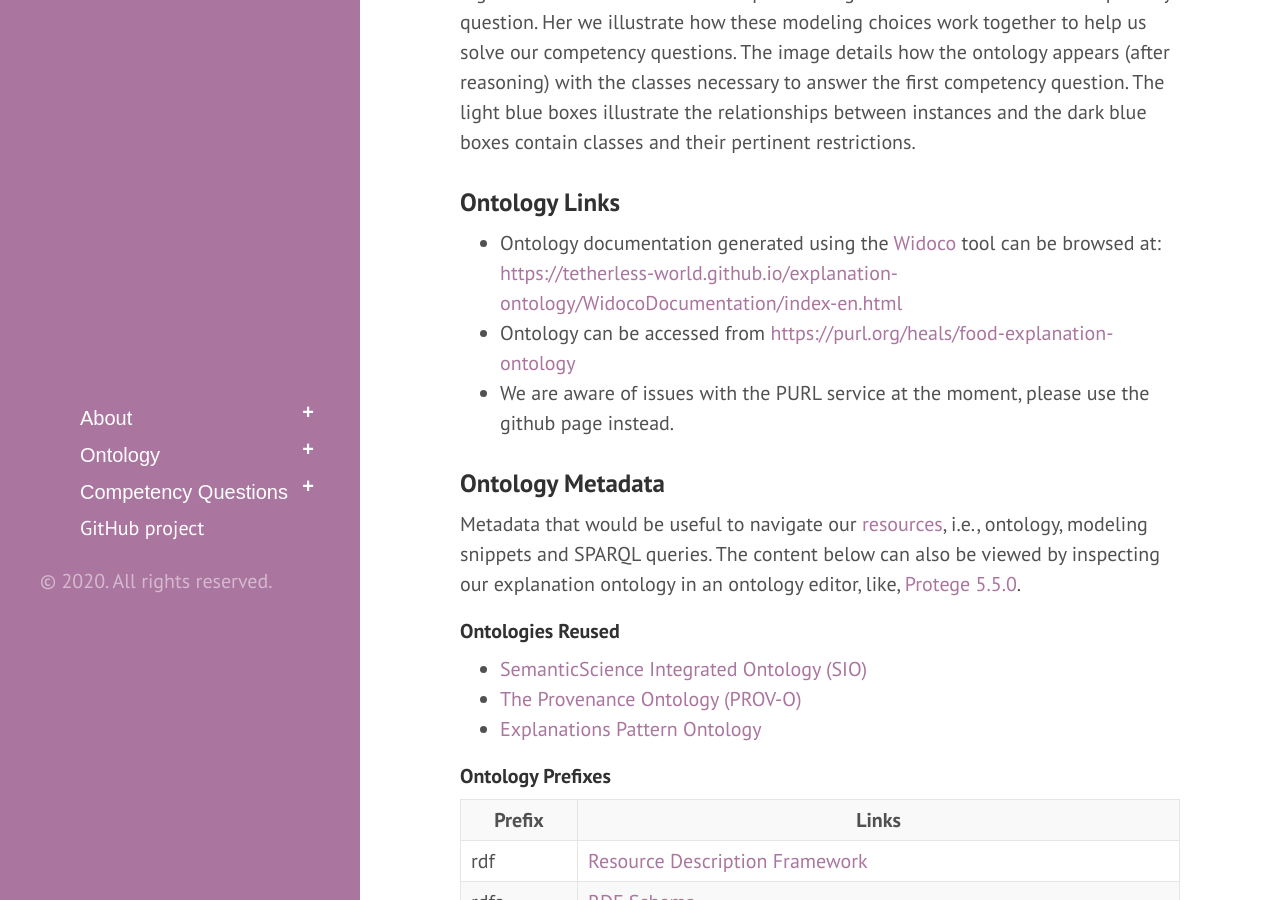
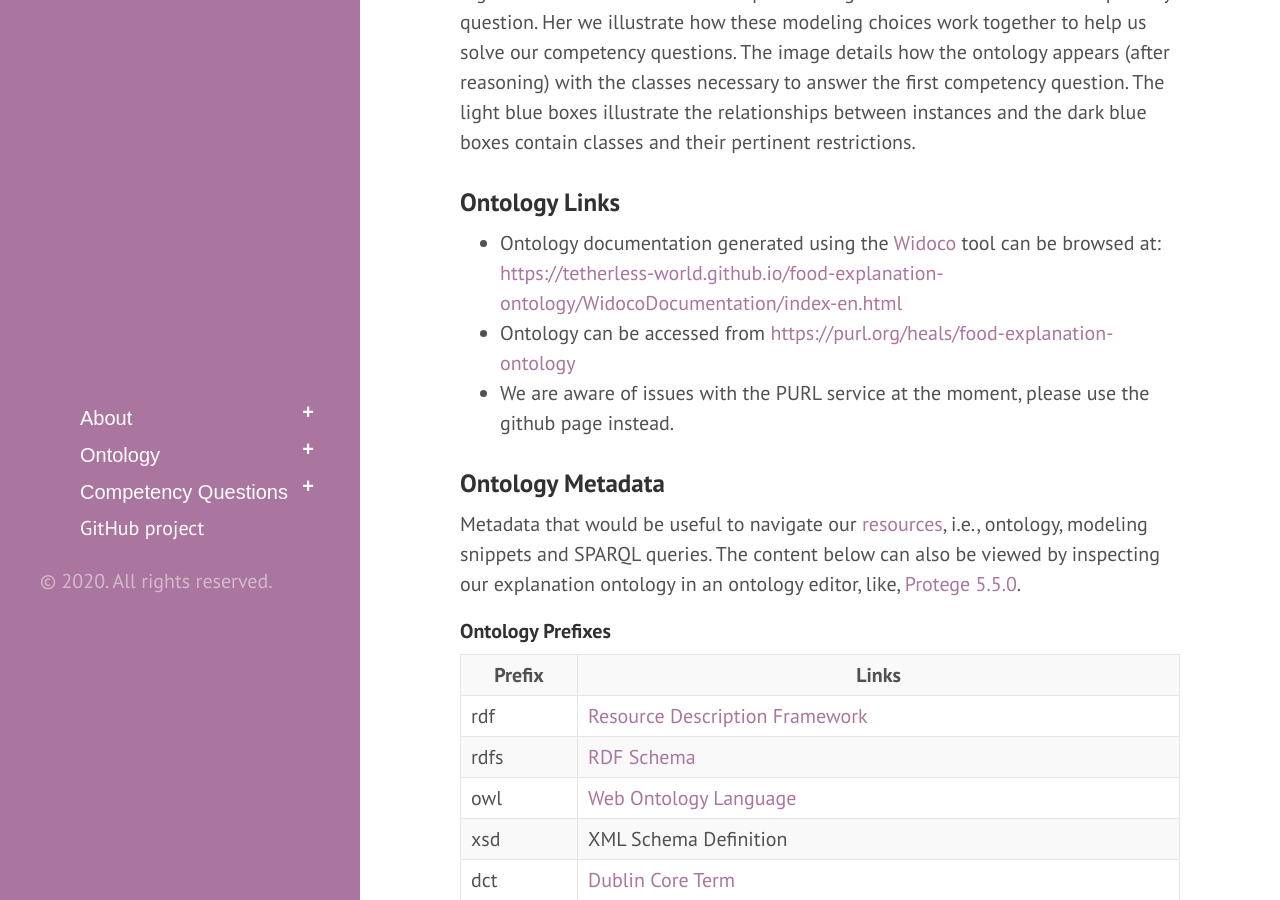
Before and after one commit to tetherless-world/food-expanation-ontology, a Jekyll site: the page built from ontology.md, in a window 1280 px wide and 900 px high, scrolled down 1884 px. Built offline with Jekyll 4.4.1, drawn with Linux system fonts in a browser that asks for light colours; Markdown is read by kramdown in place of the engine named in the settings.

Commit message:
Update ontology.md

```diff
--- a/ontology.md
+++ b/ontology.md
@@ -27,8 +27,8 @@ title: Food Explanation Ontology
 
   <h3 id="ontologylinks">Ontology Links</h3>
   <ul>
-  <li>Ontology documentation generated using the <a href="https://github.com/dgarijo/Widoco">Widoco</a> tool can be browsed at: <a href="https://tetherless-world.github.io/explanation-ontology/WidocoDocumentation/index-en.html">https://tetherless-world.github.io/explanation-ontology/WidocoDocumentation/index-en.html</a></li>
-  <li>Ontology can be accessed from <a href="https://purl.org/heals/eo">https://purl.org/heals/food-explanation-ontology</a></li>
+  <li>Ontology documentation generated using the <a href="https://github.com/dgarijo/Widoco">Widoco</a> tool can be browsed at: <a href="https://tetherless-world.github.io/explanation-ontology/WidocoDocumentation/index-en.html">https://tetherless-world.github.io/food-explanation-ontology/WidocoDocumentation/index-en.html</a></li>
+  <li>Ontology can be accessed from <a href="https://purl.org/heals/food-explanation-ontology/">https://purl.org/heals/food-explanation-ontology</a></li>
   <li class="note">We are aware of issues with the PURL service at the moment, please use the github page instead. </li>
   </ul>
 
@@ -36,12 +36,6 @@ title: Food Explanation Ontology
   <content>
     <h3>Ontology Metadata</h3>
     <p>Metadata that would be useful to navigate our <a href="#resources">resources</a>, i.e., ontology, modeling snippets and SPARQL queries. The content below can also be viewed by inspecting our explanation ontology in an ontology editor, like, <a href="https://protege.stanford.edu/products.php#desktop-protege">Protege 5.5.0</a>.
-  <h4 id="ontologiesreused">Ontologies Reused</h4>
-  <ul>
-  <li><a href="https://raw.githubusercontent.com/MaastrichtU-IDS/semanticscience/master/ontology/sio.owl">SemanticScience Integrated Ontology (SIO)</a></li>
-  <li><a href="https://www.w3.org/TR/prov-o/">The Provenance Ontology (PROV-O)</a></li>
-  <li><a href="https://raw.githubusercontent.com/tetherless-world/explanation-ontology/master/Ontologies/explanations-pattern-ontology.owl">Explanations Pattern Ontology</a></li>
-  </ul>
 
   <h4> Ontology Prefixes </h4>
   <table style="width:100%">
```
